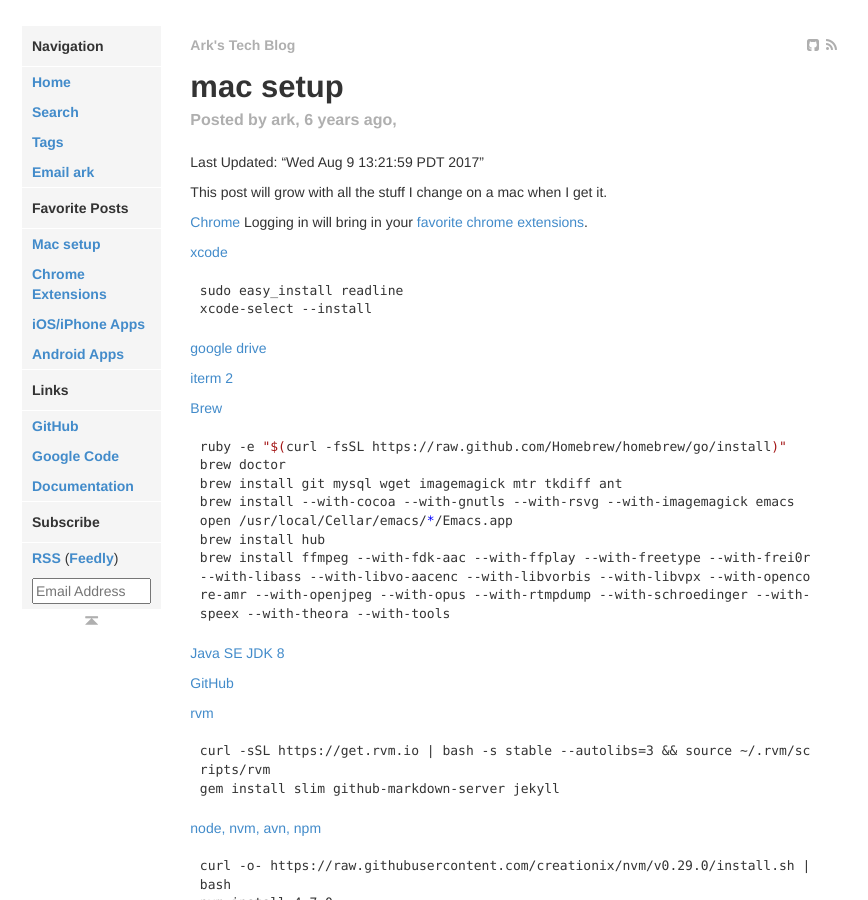
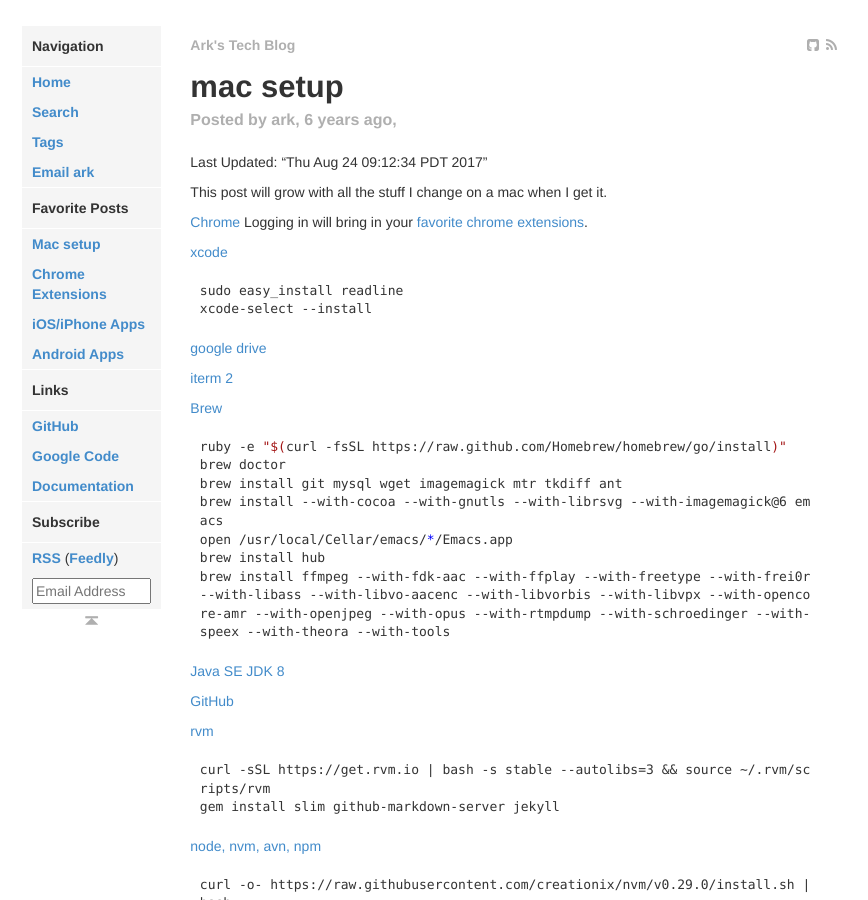
Before and after one commit to arkarkark/arkarkark.github.io, a Jekyll site: the page built from _posts/2011-05-24-mac-setup.md, in a window 1280 px wide and 900 px high. Shown: the whole window, without its empty margins (203-1071 px from the left). Built offline with Jekyll 4.4.1, drawn with Linux system fonts in a browser that asks for light colours; some web fonts are replaced.

Commit message:
fix some emacs options

```diff
--- a/_posts/2011-05-24-mac-setup.md
+++ b/_posts/2011-05-24-mac-setup.md
@@ -9,7 +9,7 @@
 title: mac setup
 ---
 
-Last Updated: "Wed Aug  9 13:21:59 PDT 2017"
+Last Updated: "Thu Aug 24 09:12:34 PDT 2017"
 
 This post will grow with all the stuff I change on a mac when I get it.
 
@@ -33,7 +33,7 @@
 ruby -e "$(curl -fsSL https://raw.github.com/Homebrew/homebrew/go/install)"
 brew doctor
 brew install git mysql wget imagemagick mtr tkdiff ant
-brew install --with-cocoa --with-gnutls --with-rsvg --with-imagemagick emacs
+brew install --with-cocoa --with-gnutls --with-librsvg --with-imagemagick@6 emacs
 open /usr/local/Cellar/emacs/*/Emacs.app
 brew install hub
 brew install ffmpeg --with-fdk-aac --with-ffplay --with-freetype --with-frei0r --with-libass --with-libvo-aacenc --with-libvorbis --with-libvpx --with-opencore-amr --with-openjpeg --with-opus --with-rtmpdump --with-schroedinger --with-speex --with-theora --with-tools
```
